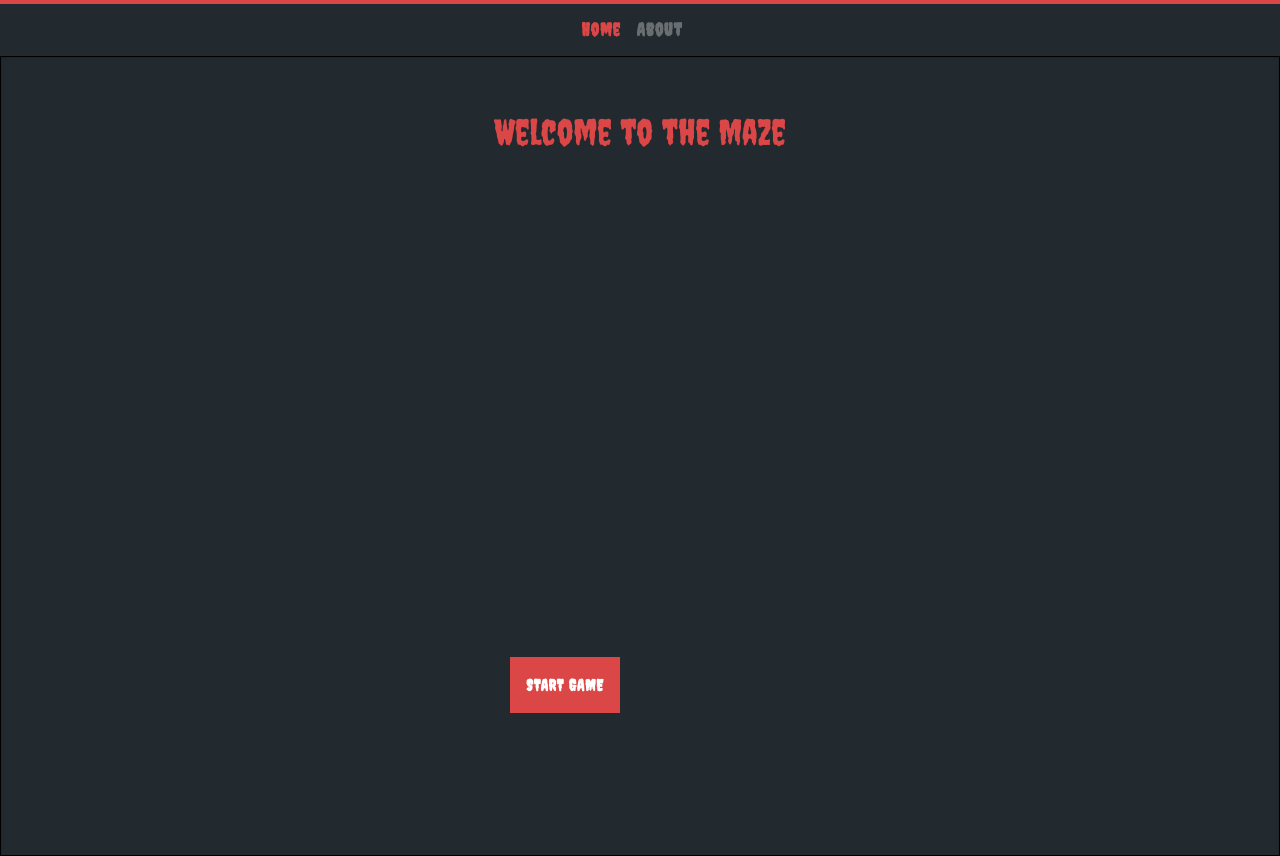
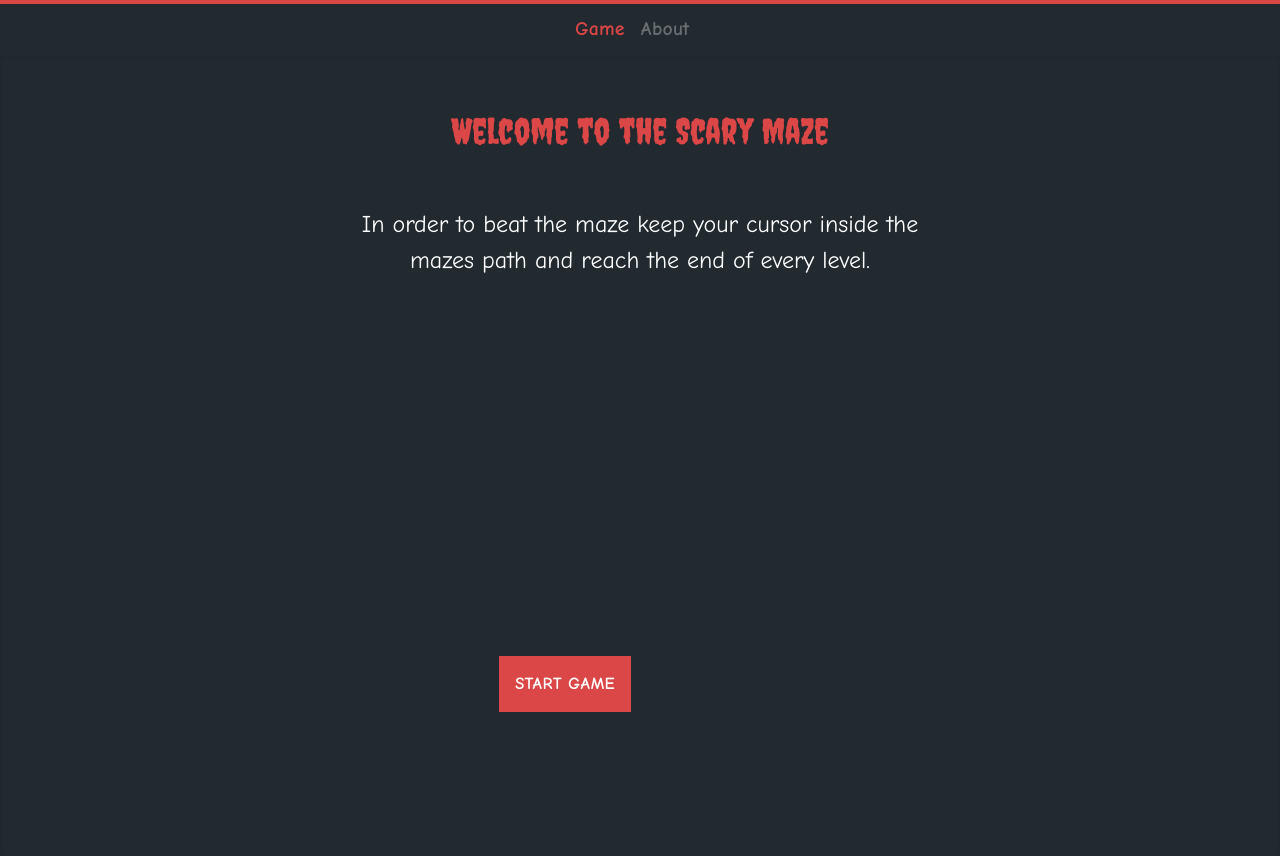
Before and after one commit to luke-joseph/maze, a Vue app: page / in a window 1280 px wide. Built offline with nearby package versions, Linux system fonts and the light colour scheme.

Commit message:
add better welcome text and about page

```diff
--- a/public/index.html
+++ b/public/index.html
@@ -5,7 +5,7 @@
     <meta http-equiv="X-UA-Compatible" content="IE=edge">
     <meta name="viewport" content="width=device-width,initial-scale=1.0">
     <link rel="icon" href="<%= BASE_URL %>favicon.ico">
-    <link href="https://fonts.googleapis.com/css2?family=Creepster&display=swap" rel="stylesheet">
+    <link href="https://fonts.googleapis.com/css2?family=Comic+Neue&family=Creepster&display=swap" rel="stylesheet">
     <title><%= htmlWebpackPlugin.options.title %></title>
   </head>
   <body class="bg-black">
--- a/src/assets/styles/index.css
+++ b/src/assets/styles/index.css
@@ -2,6 +2,10 @@
 @tailwind components;
 @tailwind utilities;
 
-body {
+.creepy {
 font-family: 'Creepster', cursive;
 }
+
+body {
+  font-family: 'Comic Neue', cursive;
+}
--- a/src/components/ResetGameButton.vue
+++ b/src/components/ResetGameButton.vue
@@ -1,7 +1,7 @@
 <template>
   <div class="flex">
     <button @click="resetGame" type="button"
-    class="bg-red-400 text-red-900 uppercase px-6 py-4 text-lg font-bold mx-auto">
+    class="bg-red-400 text-red-100 uppercase px-6 py-4 text-lg font-bold mx-auto">
     <slot></slot>
   </button>
   </div>
--- a/src/components/Welcome.vue
+++ b/src/components/Welcome.vue
@@ -1,12 +1,16 @@
 <template>
   <div class="pb-12">
-    <h1 class="text-4xl mb-12 text-center text-red-400">Welcome to the Maze</h1>
+    <h1 class="creepy text-4xl mb-12 text-center text-red-400">Welcome to the Scary Maze</h1>
+
+    <div class="w-1/2 mx-auto" style="height: 50px;">
+      <p class="text-white text-center text-2xl">In order to beat the maze keep your cursor inside the mazes path and reach the end of every level.</p>
+    </div>
 
   <div class="flex justify-center" >
 
     <div id="progress-1" class="w-1/3 bg-black text-white flex rounded-lg"
     @click="startGame"
-    style="width:150px; height:50px; margin-right: 150px; margin-top: 450px;">
+    style="width:150px; height:50px; margin-right: 150px; margin-top: 400px;">
 
     <p class="m-auto font-bold uppercase cursor-pointer p-4 bg-red-400 text-white tracking-wider uppercase">
       Start Game
--- a/src/components/layouts/NavBar.vue
+++ b/src/components/layouts/NavBar.vue
@@ -1,11 +1,11 @@
 <template>
-  <div id="large-nav" class="hidden sm:flex items-center border-t-4 border-red-400 leading-loose tracking-wide text-base shadow">
+  <div id="large-nav" class="hidden sm:flex items-center border-t-4 border-red-400 leading-loose tracking-wide text-base">
    <div class="container mx-auto flex items-center justify-between">
 
      <nav class="hidden sm:flex mx-auto">
         <ul class="mx-auto flex">
          <div class="flex pt-2 pb-2 text-grey-600 font-bold">
-           <router-link to="/" class="home tracking-wider pr-4 hover:no-underline text-lg">Home</router-link>
+           <router-link to="/" class="home tracking-wider pr-4 hover:no-underline text-lg">Game</router-link>
            <router-link to="/about" class="tracks tracking-wider pr-4 hover:no-underline text-lg">About</router-link>
          </div>
         </ul>
--- a/src/views/About.vue
+++ b/src/views/About.vue
@@ -1,5 +1,8 @@
 <template>
-  <div class="about">
-    <h1>This is an about page</h1>
+  <div class="text-center about text-grey-300 w-1/2">
+    <h1 class="text-3xl font-bold tracking-wide mb-12">About The Scary Maze</h1>
+    <p class="mb-4 text-grey-500">This game was made just for fun by <a class="text-red-300 underline hover:text-red-400" href="https://lukejoseph.dev">Luke Joseph</a></p>
+    <p class="mb-4 text-grey-500">This game was built with Vue & Vuex</p>
+    <p class="mb-4 text-grey-500">To see the code for this game visit <a class="text-red-300 underline hover:text-red-400" href="https://github.com">github repo</a></p>
   </div>
 </template>
--- a/src/views/Game.vue
+++ b/src/views/Game.vue
@@ -1,7 +1,7 @@
 <template>
-  <div class="game border">
+  <div class="game">
     <div v-if="!completed && level > 0" id="stats" class="flex mb-12 text-4xl justify-between w-1/2 mx-auto">
-      <h1 class="text-red-400">Level {{ level }}</h1>
+      <h1 class="creepy text-red-400">Level {{ level }}</h1>
       <Timer :timer="timer" />
     </div>
     <div v-if="!gameOver">
```
